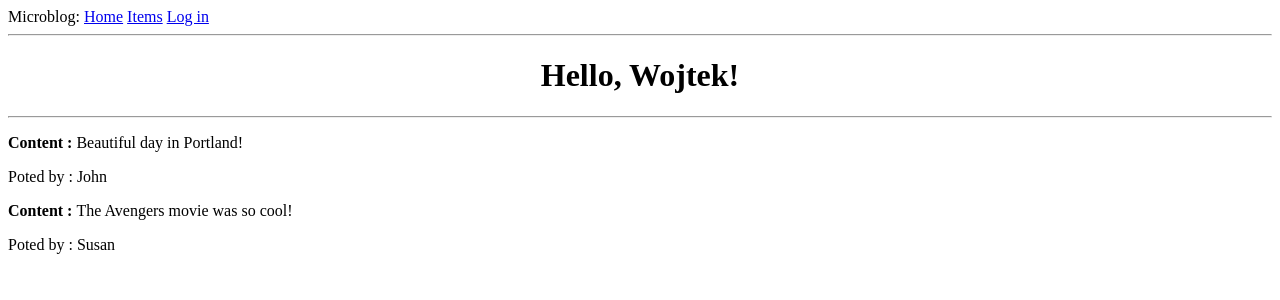
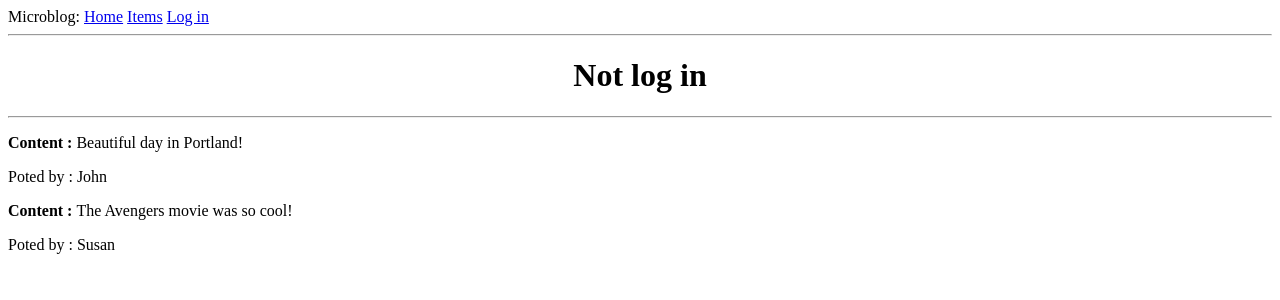
Before and after one commit to bonowg/flask-app, a Flask app: page / in a window 1280 px wide. Shown: the top 300 px of the page. Run offline with Flask 2, Linux system fonts and the light colour scheme; parts of the project's set-up code (start-up, migrations or seed data) failed here and were passed over.

Commit message:
login requierd and redirect

```diff
--- a/app/templates/index.html
+++ b/app/templates/index.html
@@ -1,7 +1,13 @@
 {% extends "base.html" %}
 
 {% block content %}
-            <h1><center>Hello, {{ user.username }}!</center></h1>
+
+        {% if current_user.is_anonymous %}
+                <h1><center>Not log in</center></h1>
+        {% else %}
+                <h1><center>Hello, {{ current_user.username }}!</center></h1>
+        {% endif %}
+
         <hr/>
         {% for post in posts %}
             <div><p>
--- a/app/views.py
+++ b/app/views.py
@@ -8,7 +8,6 @@ main_page = Blueprint('main_page', __name__, template_folder='templates')
 @main_page.route('/')
 @main_page.route('/index')
 def show():
-    mock_user = {'username': 'Wojtek'}
     posts = [
         {
             'author': {'username': 'John'},
@@ -19,4 +18,4 @@ def show():
             'body': 'The Avengers movie was so cool!'
         }
     ]
-    return render_template('index.html', title='Home', user=mock_user, posts=posts)
+    return render_template('index.html', title='Home', posts=posts)
```
